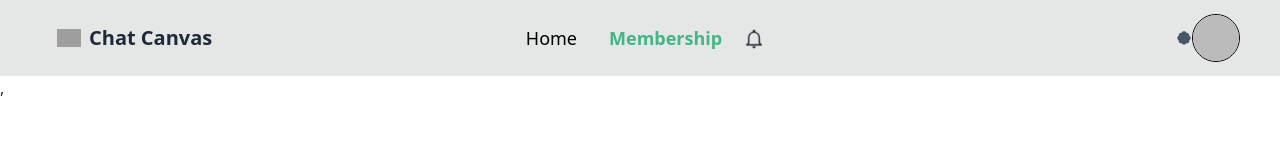
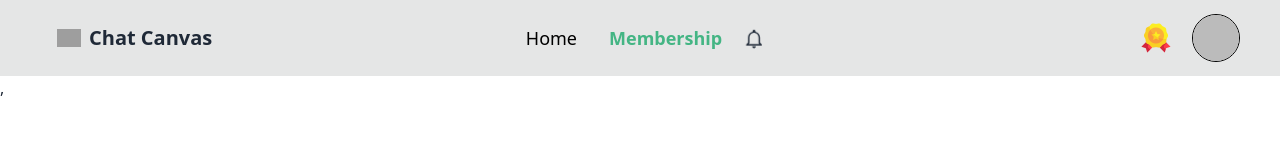
Before and after one commit to Sakhawat71/chat-canvas-frontend, a React (Vite) app: page /membership in a window 1280 px wide. Shown: the top 160 px of the page. Built offline with nearby package versions, Linux system fonts and the light colour scheme; no server answers; sample sign-in values are in the browser's storage; grey boxes are pictures that could not be loaded.

Commit message:
show badge according to user

```diff
--- a/src/pages/Shared/Navbar/Navbar.jsx
+++ b/src/pages/Shared/Navbar/Navbar.jsx
@@ -10,10 +10,11 @@ import { AuthContext } from "../../../providers/AuthProvider";
 import { ImSpinner6 } from "react-icons/im";
 import { RemoveJwtToken } from "../../../utilities/api/jwtReletedUtilites";
 import useAnnounceCount from "../../../hooks/useAnnounceCount";
-import { BiSolidBadge } from "react-icons/bi";
 import useUserData from "../../../hooks/useUserData";
+import goldBadge from "../../../assets/badge_gold.png";
+import bronzeBadge from "../../../assets/badge_bronze.png";
 
-const Navbar =  () => {
+const Navbar = () => {
 
     const {
         user,
@@ -115,13 +116,15 @@ const Navbar =  () => {
                 {
                     user?.email
                         ?
-                        <div className="dropdown dropdown-end flex items-center">
+                        <div className="dropdown dropdown-end dropdown-bottom flex items-center">
 
-                            <div>
+                            <div className="md:mr-5">
                                 {
-                                    <h2>{userDataInDB?.badge}</h2>
+                                    userDataInDB?.badge === 'bronze' ?
+                                    <img className="w-8" src={bronzeBadge} alt="bronze Badge" title="non premium user" />
+                                    :
+                                    <img className="w-8" src={goldBadge} alt="gold Badge" />
                                 }
-                                <BiSolidBadge className="text-slate-600"/>
                             </div>
 
                             <div tabIndex={0} role="button" className="btn btn-ghost btn-circle avatar border-black border">
```
Also changed, not shown: src/assets/badge_bronze.png (added), src/assets/badge_gold.png (added).
